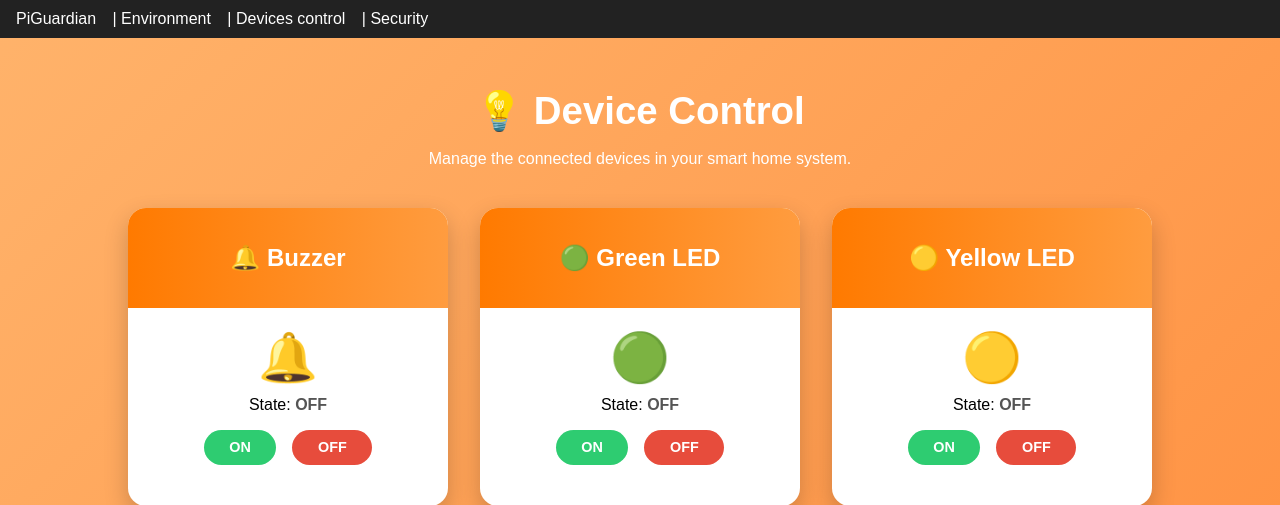
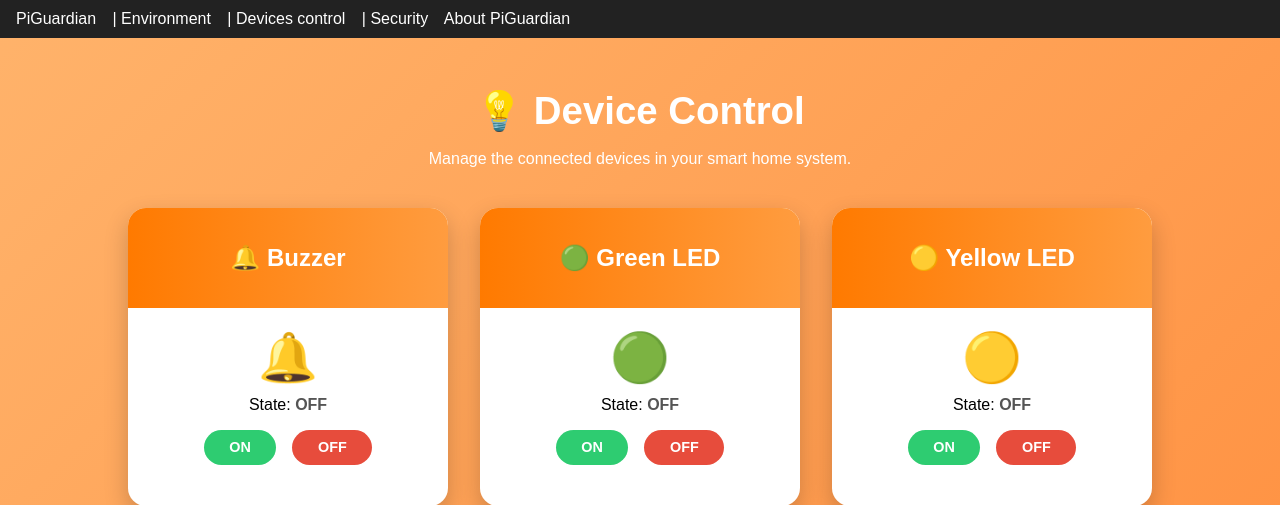
Before and after one commit to KylianLaw/PiGuardianDashboardRender, a Flask app: page /devices in a window 1280 px wide. Shown: the top 505 px of the page. Run offline with Flask 3, Linux system fonts and the light colour scheme; parts of the project's set-up code (start-up, migrations or seed data) failed here and were passed over; some libraries are stand-ins or nearby versions.

Commit message:
Add 'About PiGuardian' link to navigation

```diff
--- a/templates/base.html
+++ b/templates/base.html
@@ -11,6 +11,7 @@
   <a href="/environment">Environment</a> |
   <a href="/devices">Devices control</a> |
   <a href="/security">Security</a>
+      <a href="/about">About PiGuardian</a>
 </nav>
 
 <div class="container">
```
